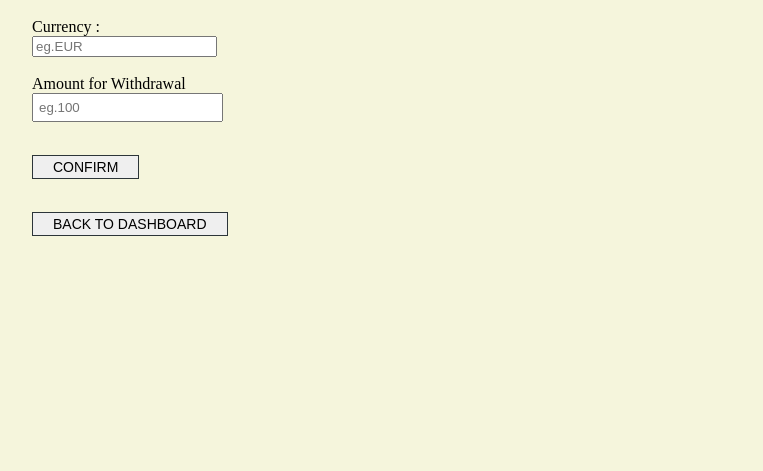
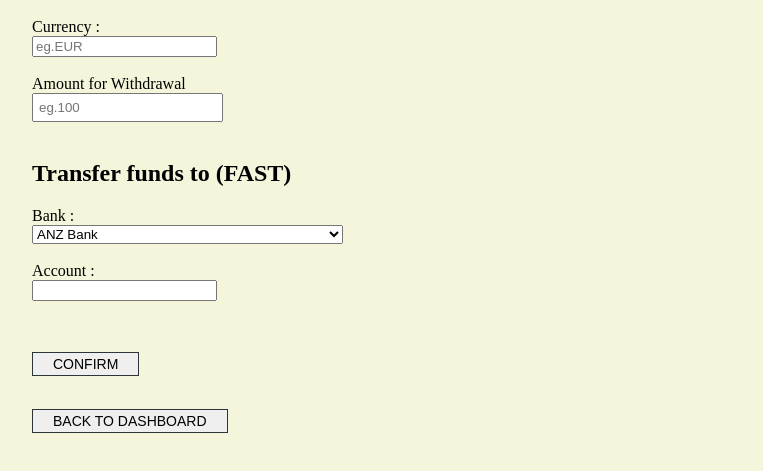
Before and after one commit to karlkws/nusmoney-b13g1, a website: page public/withdrawal.html in a window 1280 px wide. Shown: the part 85-556 px from the top of the page, without its empty margins (258-1021 px from the left). Drawn offline with nearby package versions, Linux system fonts and the light colour scheme; no server answers.

Commit message:
minor changes to withdrawal and deposit forms

```diff
--- a/public/withdrawal.html
+++ b/public/withdrawal.html
@@ -27,10 +27,51 @@
 
       </form>
       <br>
+
+
+</div>
+
+<div>
+    <h2>Transfer funds to (FAST)</h2>
+    <form id="myform">
+
+        <label for="bank-name">Bank :</label><br>
+        <select name="bank-name" id="bank-name">
+            <option value="ANZ Bank">ANZ Bank</option>
+            <option value="Bank of China Limited">Bank of China Limited</option>
+            <option value="BNP Paribas">BNP Paribas</option>
+            <option value="CIMB Bank">CIMB Bank</option>
+            <option value="Citibank">Citibank</option>
+            <option value="DBS Bank / POSB">DBS Bank / POSB</option>
+            <option value="Deutsche Bank">Deutsche Bank</option>
+            <option value="HL Bank">HL Bank</option>
+            <option value="HSBC">HSBC</option>
+            <option value="ICICI Bank Limited">ICICI Bank Limited</option>
+            <option value="Industrial and Commercial Bank of China Limited">Industrial and Commercial Bank of China Limited</option>
+            <option value="Maybank Singapore Limited">Maybank Singapore Limited</option>
+            <option value="Malayan Banking Berhad">Malayan Banking Berhad</option>
+            <option value="Mizuho Bank Limited">Mizuho Bank Limited</option>
+            <option value="OCBC Bank">OCBC Bank</option>
+            <option value="RHB Bank">RHB Bank</option>
+            <option value="Standard Chartered Bank">Standard Chartered Bank</option>
+            <option value="Sumitomo Mitsui Banking Corporation">Sumitomo Mitsui Banking Corporation</option>
+            <option value="The Bank of Tokyo-Mitsubishi UFJ, Ltd">The Bank of Tokyo-Mitsubishi UFJ, Ltd</option>
+            <option value="United Overseas Bank">United Overseas Bank</option>
+            <option value="Grab">Grab</option>
+            <option value="Liquid">Liquid</option>
+            <option value="MatchMove Pay">MatchMove Pay</option>
+            <option value="Singtel Dash">Singtel Dash</option>
+            <option value="TransferWise">TransferWise</option>
+          </select><br><br>
+
+        <label for="acc-no">Account :</label><br>
+        <input type="int" id="acc-no" name="acc-no"><br><br>
+
+      </form>
+      <br>
       <button class = "btn btn-dark" id='b1' onclick="confirm()">Confirm</button>
 
 </div>
-
 
 </body>
 <script src="withdrawal.js"></script>
```
Also changed, not shown: public/deposit.html (+51 -1 lines).
